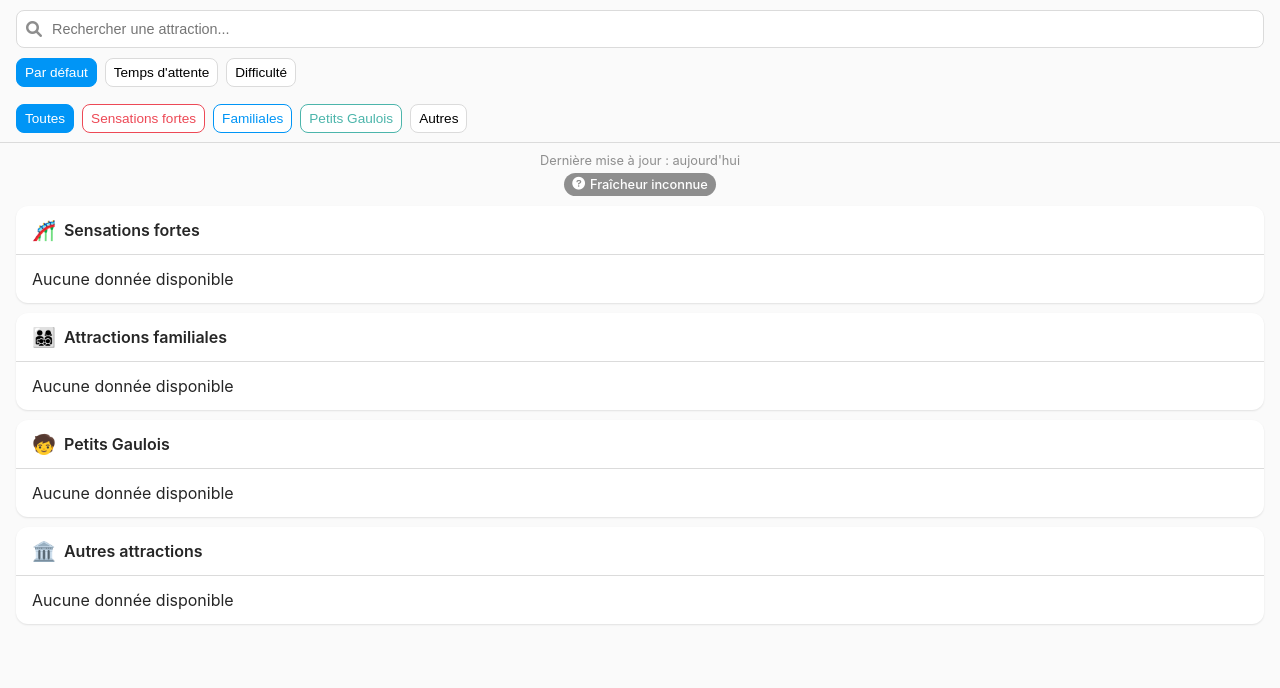
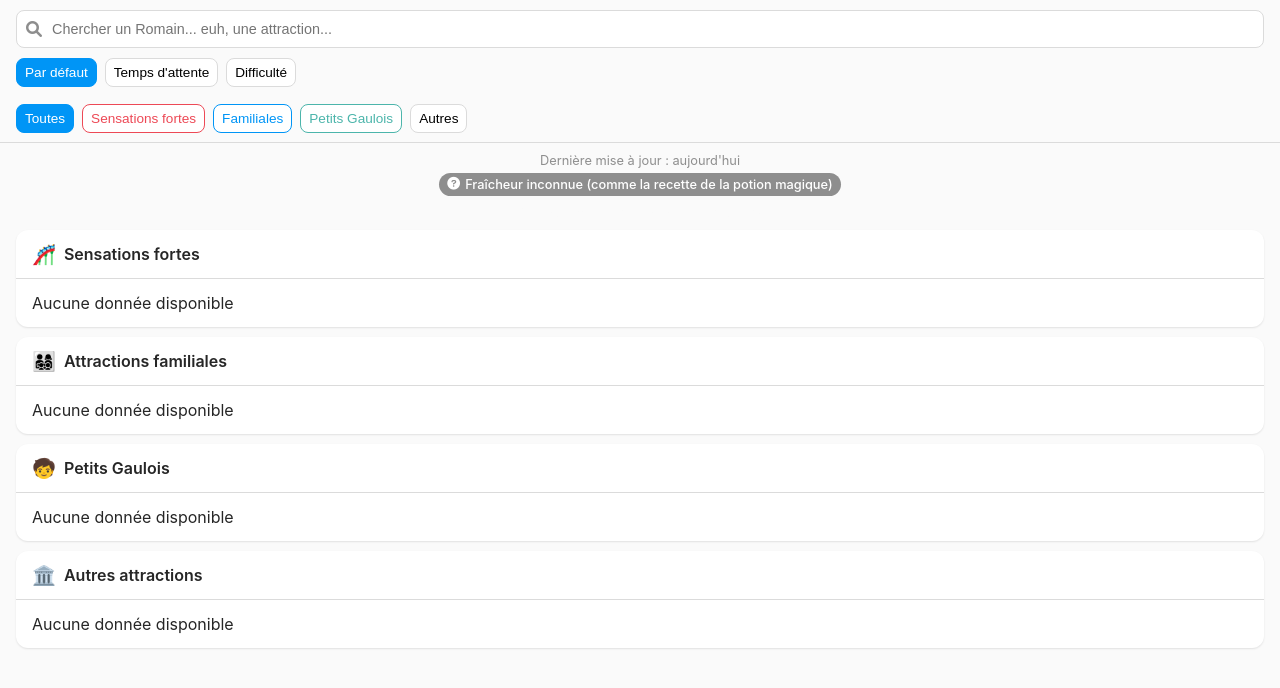
Before and after one commit to camcarre/parc-asterix-wait-times, a Flask app: page / in a window 1280 px wide. Shown: the part 56-744 px from the top of the page. Run offline with Flask 3, Linux system fonts and the light colour scheme.

Commit message:
Ajout de blagues cachées et d'easter eggs sur le thème d'Astérix

```diff
--- a/templates/index.html
+++ b/templates/index.html
@@ -395,7 +446,7 @@
     <div class="search-container">
         <div class="search-box">
             <i class="fas fa-search search-icon"></i>
-            <input type="text" id="search-input" placeholder="Rechercher une attraction...">
+            <input type="text" id="search-input" placeholder="Chercher un Romain... euh, une attraction...">
         </div>
         <div class="filter-options">
             <button class="filter-btn active" data-sort="default">Par défaut</button>
@@ -415,20 +466,22 @@
         Dernière mise à jour : {{ last_updated }}
         <span class="freshness-indicator freshness-{{ data_freshness }}">
             {% if data_freshness == 'recent' %}
-                <i class="fas fa-check-circle"></i> Données récentes
+                <i class="fas fa-check-circle"></i> Données récentes (fraîches comme le poisson d'Ordralfabétix !)
             {% elif data_freshness == 'medium' %}
-                <i class="fas fa-exclamation-circle"></i> Données de moins d'une heure
+                <i class="fas fa-exclamation-circle"></i> Données de moins d'une heure (comme la sieste d'Obélix)
             {% elif data_freshness == 'old' %}
-                <i class="fas fa-exclamation-triangle"></i> Données anciennes
+                <i class="fas fa-exclamation-triangle"></i> Données anciennes (plus vieilles que Panoramix)
             {% else %}
-                <i class="fas fa-question-circle"></i> Fraîcheur inconnue
+                <i class="fas fa-question-circle"></i> Fraîcheur inconnue (comme la recette de la potion magique)
             {% endif %}
         </span>
+        <span class="hidden-joke" id="potion-joke">Cliquez ici pour une dose de potion magique !</span>
     </div>
 
     <div class="category" data-category="sensations">
-        <div class="category-header">
+        <div class="category-header" id="sensations-header">
             <span class="emoji">🎢</span> Sensations fortes
+            <span class="easter-egg-tooltip">Comme quand Obélix tombe dans la marmite !</span>
         </div>
         {% if sensations %}
             {% for ride in sensations %}
@@ -464,8 +517,9 @@
     </div>
 
     <div class="category" data-category="familles">
-        <div class="category-header">
+        <div class="category-header" id="familles-header">
             <span class="emoji">👨‍👩‍👧‍👦</span> Attractions familiales
+            <span class="easter-egg-tooltip">Idéal pour Astérix et ses amis (sauf Assurancetourix, on l'a laissé attaché à un arbre)</span>
         </div>
         {% if familles %}
             {% for ride in familles %}
@@ -497,8 +551,9 @@
     </div>
 
     <div class="category" data-category="enfants">
-        <div class="category-header">
+        <div class="category-header" id="enfants-header">
             <span class="emoji">🧒</span> Petits Gaulois
+            <span class="easter-egg-tooltip">Pour les petits qui n'ont pas encore bu de potion magique</span>
         </div>
         {% if enfants %}
             {% for ride in enfants %}
@@ -524,8 +579,9 @@
     </div>
 
     <div class="category" data-category="autres">
-        <div class="category-header">
+        <div class="category-header" id="autres-header">
             <span class="emoji">🏛️</span> Autres attractions
+            <span class="easter-egg-tooltip">Même les Romains peuvent y aller (mais ils risquent de prendre une baffe d'Obélix)</span>
         </div>
         {% if autres %}
             {% for ride in autres %}
@@ -752,6 +808,74 @@
                 }
             }, 1000);
         }
+
+        // Blagues cachées et easter eggs
+        document.addEventListener('DOMContentLoaded', () => {
+            // Effet de potion magique
+            const potionJoke = document.getElementById('potion-joke');
+            if (potionJoke) {
+                potionJoke.addEventListener('click', () => {
+                    // Ajouter l'effet de potion magique à toute la page
+                    document.body.classList.add('potion-active');
+
+                    // Message aléatoire après avoir bu la potion
+                    const messages = [
+                        "Mmmm, délicieux ! Vous vous sentez plus fort !",
+                        "Par Toutatis ! Quelle force !",
+                        "Attention aux Romains !",
+                        "Astérix serait fier de vous !",
+                        "Obélix est jaloux, il n'a pas le droit d'en boire !"
+                    ];
+
+                    alert(messages[Math.floor(Math.random() * messages.length)]);
+
+                    // Retirer l'effet après l'animation
+                    setTimeout(() => {
+                        document.body.classList.remove('potion-active');
+                    }, 500);
+                });
+            }
+
+            // Easter egg dans la barre de recherche
+            const searchInput = document.getElementById('search-input');
+            if (searchInput) {
+                const easterEggWords = ['panoramix', 'obelix', 'asterix', 'idefix', 'potion'];
+
+                searchInput.addEventListener('input', () => {
+                    const value = searchInput.value.toLowerCase();
+
+                    for (const word of easterEggWords) {
+                        if (value.includes(word)) {
+                            // Déclencher un easter egg spécifique au mot
+                            switch(word) {
+                                case 'panoramix':
+                                    searchInput.placeholder = "Le druide est occupé à préparer la potion...";
+                                    break;
+                                case 'obelix':
+                                    searchInput.placeholder = "Il est tombé dans la marmite quand il était petit !";
+                                    break;
+                                case 'asterix':
+                                    searchInput.placeholder = "Le plus rusé des Gaulois !";
+                                    break;
+                                case 'idefix':
+                                    searchInput.placeholder = "Wouaf ! Wouaf !";
+                                    break;
+                                case 'potion':
+                                    searchInput.placeholder = "Recette secrète, ne pas divulguer aux Romains !";
+                                    break;
+                            }
+
+                            // Réinitialiser le placeholder après 3 secondes
+                            setTimeout(() => {
+                                searchInput.placeholder = "Chercher un Romain... euh, une attraction...";
+                            }, 3000);
+
+                            break; // Sortir de la boucle après avoir trouvé un mot
+                        }
+                    }
+                });
+            }
+        });
     </script>
 </body>
 </html>
```
Also changed, not shown: other parts of templates/index.html (+53 -2 lines).
